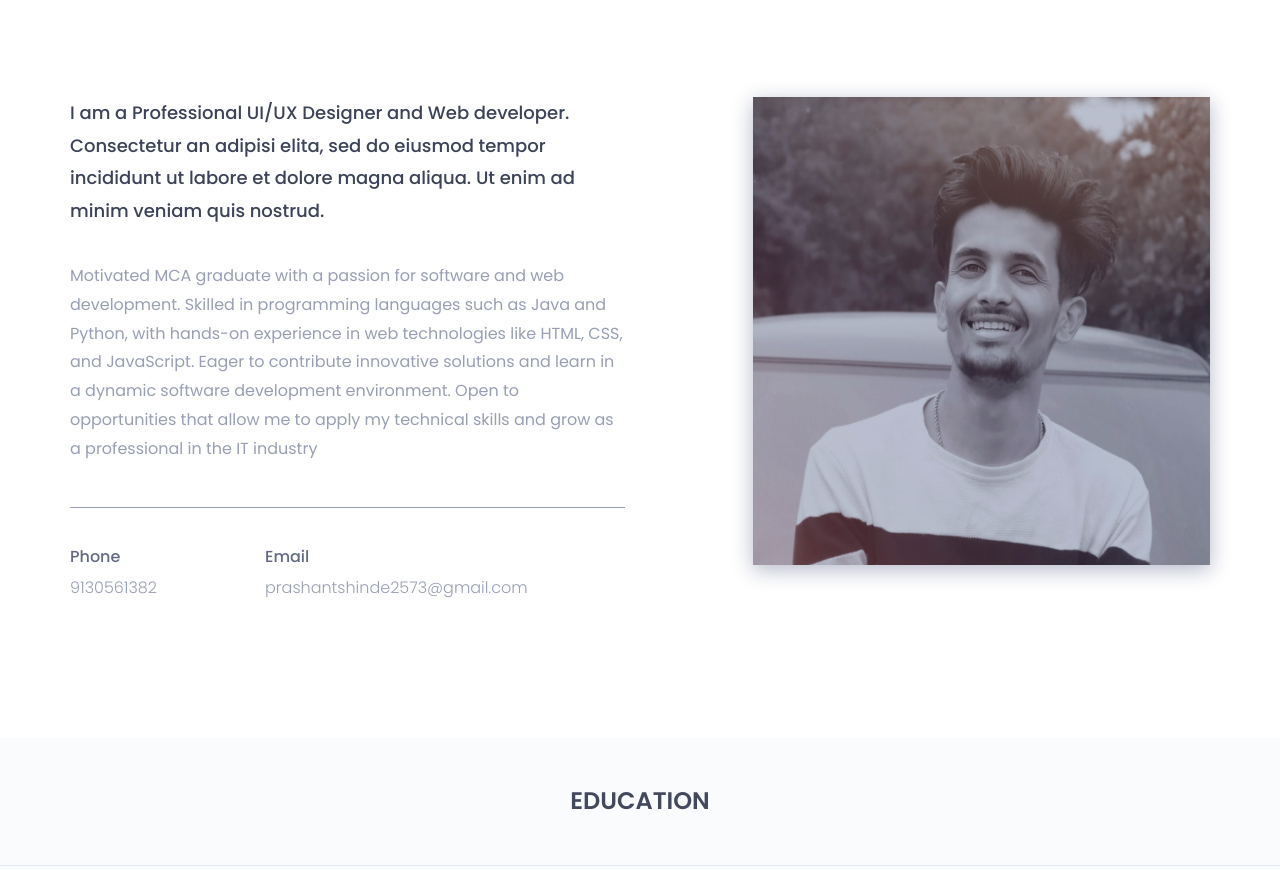
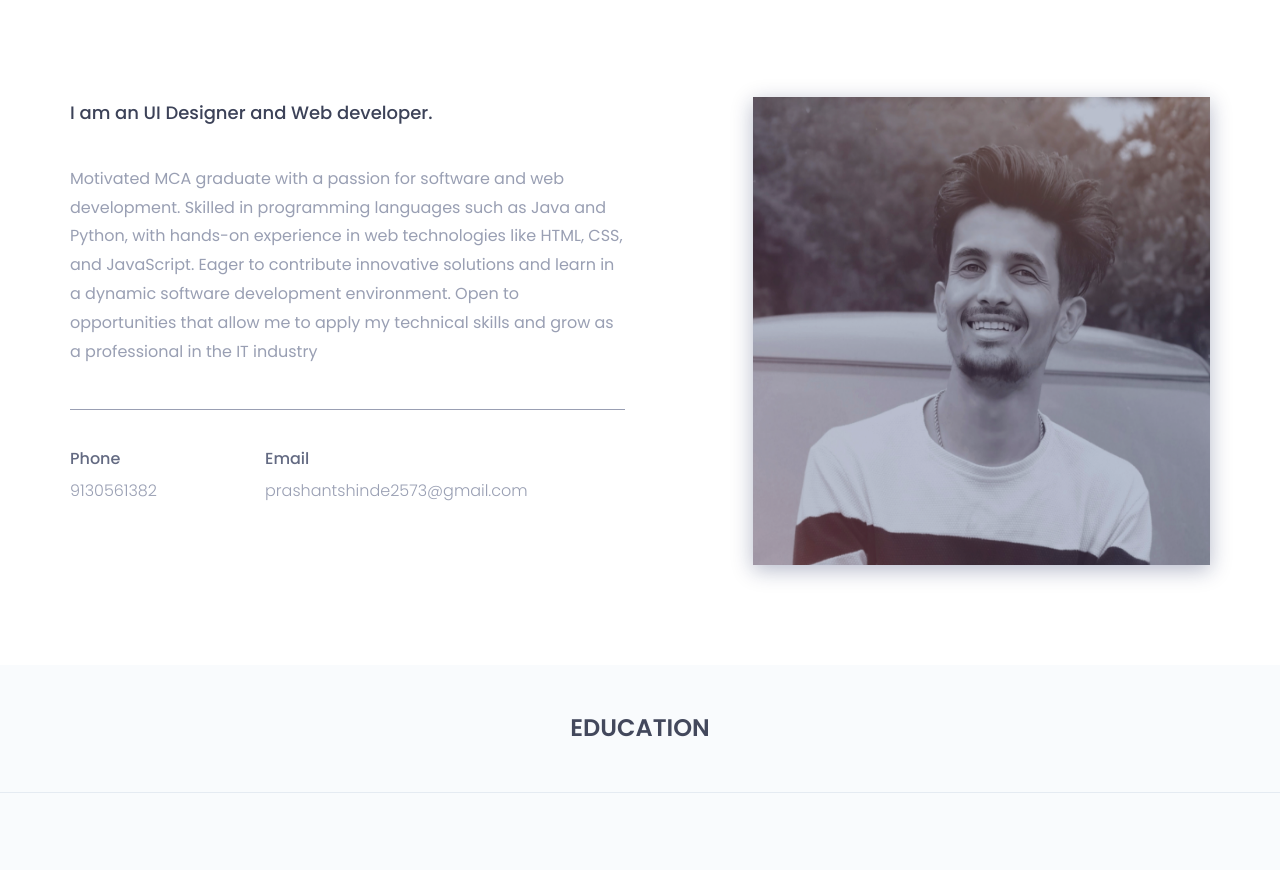
Before and after one commit to Prashantshinde2573/portfolio, a plain HTML site: page index.html in a window 1280 px wide. Shown: the part 1020-1890 px from the top of the page. Drawn offline with nearby package versions, Linux system fonts and the light colour scheme.

Commit message:
new index.html

```diff
--- a/index.html
+++ b/index.html
@@ -120,7 +120,7 @@
 						<div class="col-sm-6">
 							<div class="single-about-txt">
 								<h3>
-									I am a Professional UI/UX Designer and Web developer. Consectetur an adipisi elita, sed do eiusmod tempor incididunt ut labore et dolore magna aliqua. Ut enim ad minim veniam quis nostrud.
+									I am an UI Designer and Web developer.
 								</h3>
 								<p>
 									Motivated MCA graduate with a passion for software and web development. Skilled in programming languages such as Java and Python, with hands-on experience in web technologies like HTML, CSS, and JavaScript. Eager to contribute innovative solutions and learn in a dynamic software development environment. Open to opportunities that allow me to apply my technical skills and grow as a professional in the IT industry</p>
```
